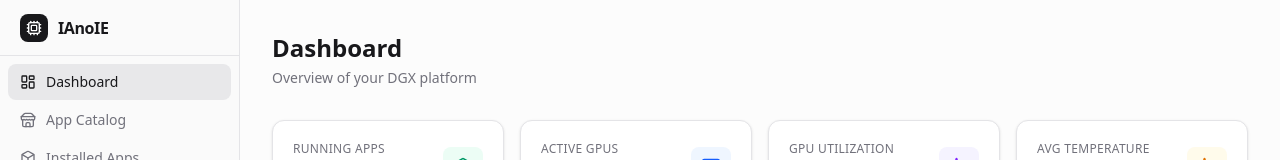
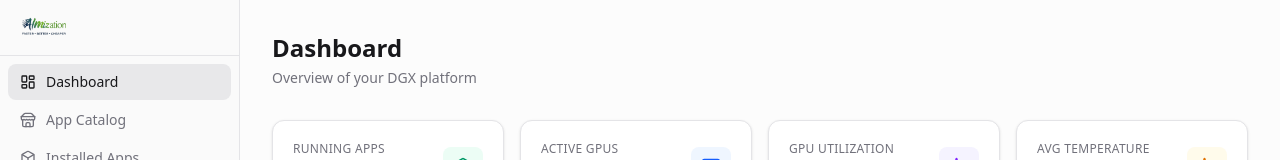
Before and after one commit to Proage-Desenvolvimento/IAnoIE, a React (Vite) app in the folder frontend/: page / in a window 1280 px wide. Shown: the top 160 px of the page. Built offline with nearby package versions, Linux system fonts and the light colour scheme; no server answers; sample sign-in values are in the browser's storage.

Commit message:
Logo no sidebar

```diff
--- a/frontend/src/components/layout/Sidebar.tsx
+++ b/frontend/src/components/layout/Sidebar.tsx
@@ -5,7 +5,6 @@ import {
   Box,
   Monitor,
   LogOut,
-  Cpu,
 } from "lucide-react";
 import { cn } from "@/lib/utils";
 
@@ -25,11 +24,8 @@ export function Sidebar() {
   return (
     <aside className="flex h-screen w-[240px] flex-col border-r border-zinc-200 bg-zinc-50">
       {/* Logo */}
-      <div className="flex h-14 items-center gap-2.5 border-b border-zinc-200 px-5">
-        <div className="flex h-7 w-7 items-center justify-center rounded-lg bg-zinc-900">
-          <Cpu className="h-4 w-4 text-white" />
-        </div>
-        <span className="font-bold text-zinc-900 tracking-tight">IAnoIE</span>
+      <div className="flex h-14 items-center border-b border-zinc-200 px-5">
+        <img src="/logo-aimization.png" alt="Aimization" className="h-8 w-auto" />
       </div>
 
       {/* Nav */}
```
